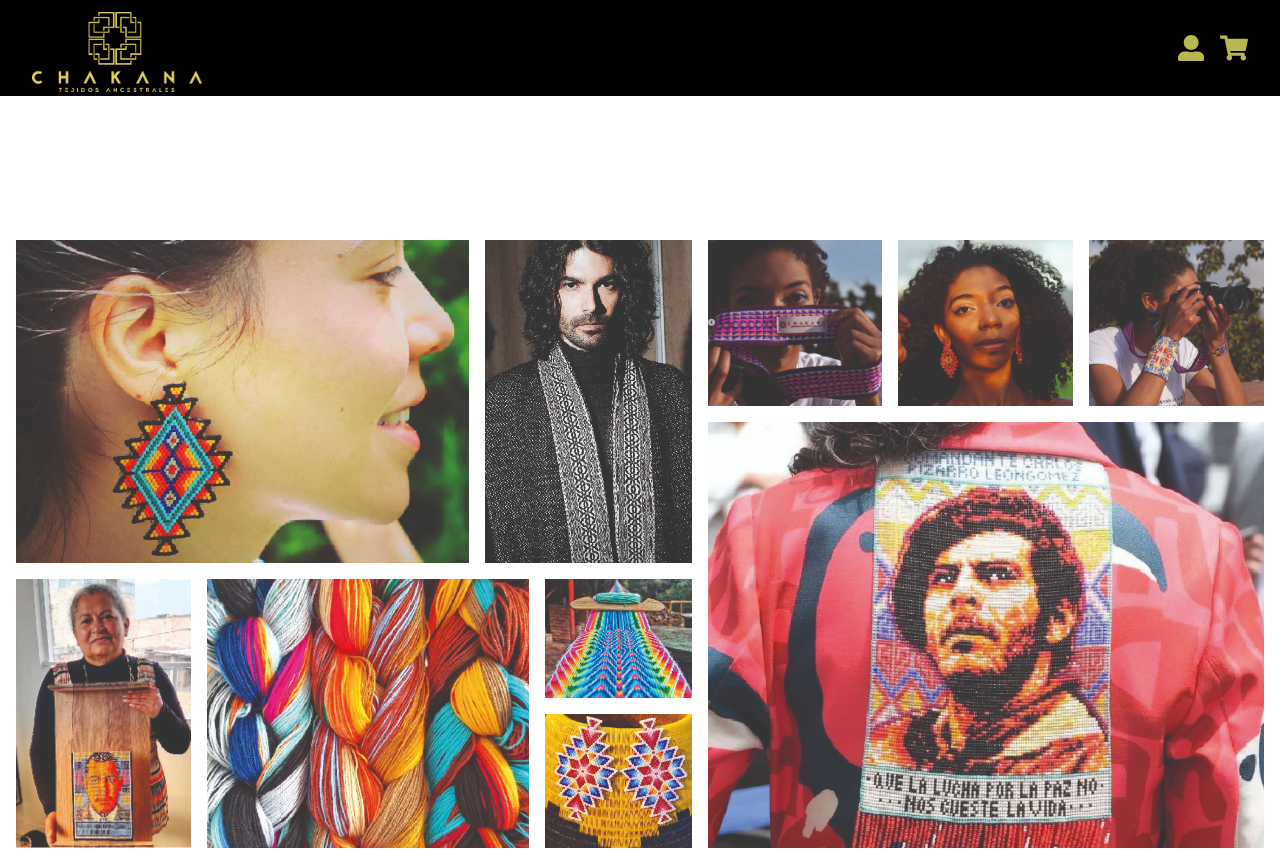
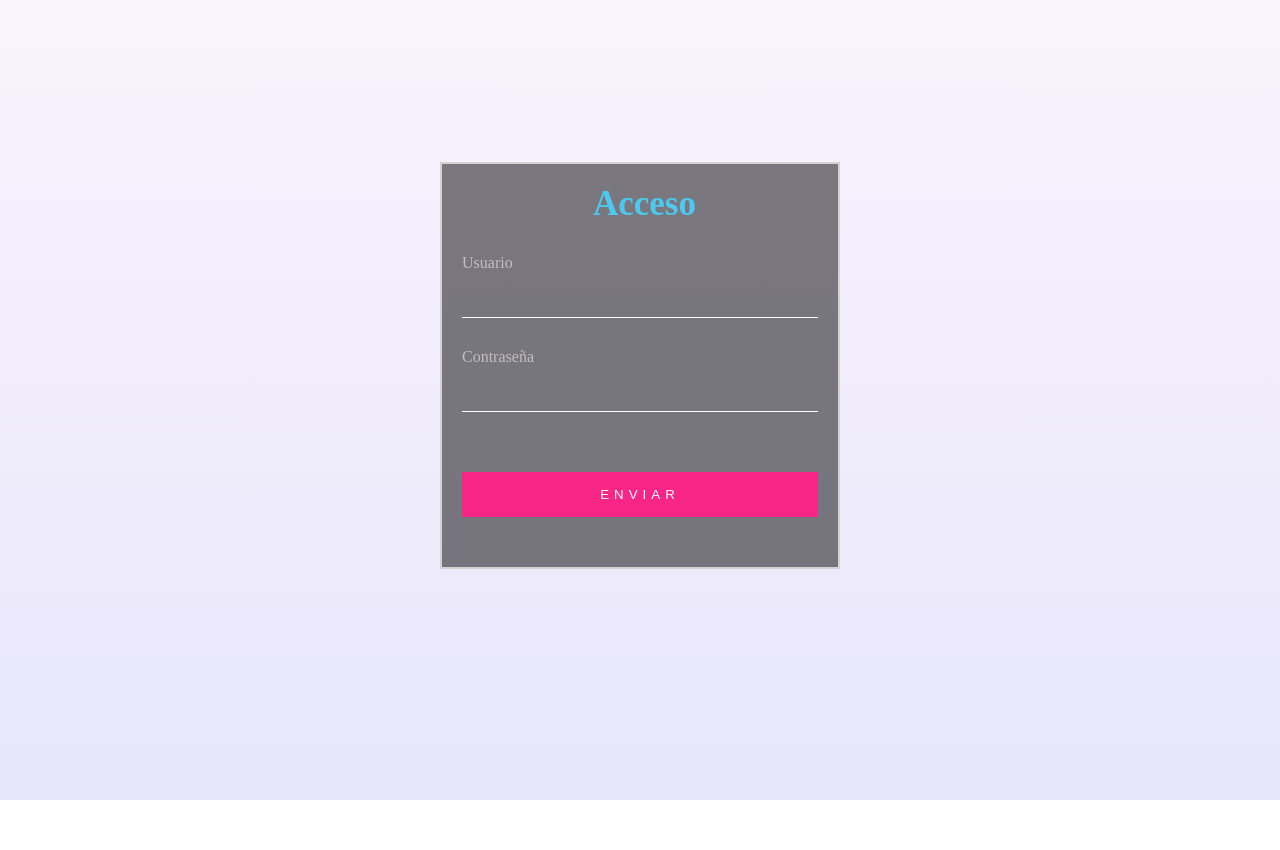
Before and after one commit to SofiaOviedo24/Chakana_Shop, a React (Vite) app: page / in a window 1280 px wide. Shown: the top 850 px of the page. After the commit the page ends 800 px from the top, so only its background shows below. Built offline with nearby package versions, Linux system fonts and the light colour scheme; a web font is replaced by a local one.

Commit message:
Agrego Login relacionado al proyecto

```diff
--- a/src/App.jsx
+++ b/src/App.jsx
@@ -1,14 +1,16 @@
-import Navbar from "./componentes/Navbar";
-import Main from "./componentes/Main";
-import Productos from "./componentes/Productos";
-import Detalle from "./componentes/Detalle";
+import {BrowserRouter, Routes, Route} from 'react-router-dom'
+import ForLogin from './componentes/FormLogin';
+
+
 const App = () => {
   return (
     <>
-      <Navbar />
-      <Main />
-      <Productos/>
-      <Detalle/>
+
+      <BrowserRouter>
+      <Routes>
+        <Route exact path="/" element={<ForLogin />}/>
+      </Routes>
+      </BrowserRouter>
     </>
   );
 };
--- a/src/componentes/Detalle.jsx
+++ b/src/componentes/Detalle.jsx
@@ -10,7 +10,7 @@ const Detalle = function () {
   return (
     <>
       {producto == null ? null : (
-        <section className={DetalleStyle.inicio}>
+        <section id="Detalle" className={DetalleStyle.inicio}>
         <article className={DetalleStyle.contenedor}>
           <form
             onSubmit={function () {
--- a/src/componentes/FormLogin.jsx
+++ b/src/componentes/FormLogin.jsx
@@ -1,7 +1,9 @@
-import Navbar from "./componentes/Navbar";
-import Main from "./componentes/Main";
-import Productos from "./componentes/Productos";
-import Detalle from "./componentes/Detalle";
+import  {useState} from 'react';
+import LoginStyle from '../css/login.modules.css'
+import Navbar from "./Navbar";
+import Main from "./Main";
+import Productos from "./Productos";
+import Detalle from "./Detalle";
 
 export const ForLogin = () => {
 
@@ -54,7 +56,6 @@ export const ForLogin = () => {
 
                 {miLogin === "true" && <Navbar usuario={use}/> }
                 {miLogin === "true" && <Main/> }
-                {miLogin === "true" && <Catalogo/> }
                 {miLogin === "true" && <Productos/> }
                 {miLogin === "true" && <Detalle/> }
 
--- a/src/componentes/Main.jsx
+++ b/src/componentes/Main.jsx
@@ -3,7 +3,7 @@ import MainStyle from "../css/Main.module.css";
 
 const Main = () => {
   return (
-    <section>
+    <section id="Main">
       <section className={MainStyle.galeria}>
         <picture className={MainStyle.pic1}>
           <img src="/imgs/06_P5.jpg" alt="Strap 06" />
--- a/src/componentes/Navbar.jsx
+++ b/src/componentes/Navbar.jsx
@@ -3,13 +3,36 @@ import { FaUserAlt } from "react-icons/fa";
 import Carrito from "./Carrito";
 
 
+
 const Navbar = (props) => {
+
+  function SerrarSesion (){
+    document.getElementById("forma").style.display = "block";
+    document.getElementById("usuario").value = "";
+    document.getElementById("password").value = "";
+    document.getElementById("usuario").focus();
+    window.location.replace('');
+    document.getElementById("Navbar").style.display = "none";
+    document.getElementById("Main").style.display = "none";
+    document.getElementById("Productos").style.display = "none";
+    document.getElementById("Detalles").style.display = "none";
+
+
+
+
+  }
+
   return (
-    <section className={NavbarStyle.titulo}>
+    <section id="Navbar" className={NavbarStyle.titulo}>
       <picture className={NavbarStyle.logo}>
         <img src="/imgs/01 logo.png" alt="Logo tejidos Chakana" />
       </picture>
       <span className={NavbarStyle.iconmenu}>
+
+
+
+
+      <button onClick={SerrarSesion} >Serrar Sesion</button>
       <span className={NavbarStyle.usuario}>{props.usuario} </span>
         <FaUserAlt title="User icon" className={NavbarStyle.user} />
         <Carrito/>
--- a/src/componentes/Productos.jsx
+++ b/src/componentes/Productos.jsx
@@ -8,8 +8,8 @@ const Productos = function () {
   const { setProducto } = useContext(ProductoContext);
   const { catalogo } = useContext(ProductosContext);
   return (
-    <section className={ProductosStyle.galeria}>
-      <ul className={ProductosStyle.galeriaproductos}>
+    <section id="Productos" className={ProductosStyle.galeria}>
+      <ul  className={ProductosStyle.galeriaproductos}>
         {catalogo.map((producto) => (
           <li>
             <picture className={ProductosStyle.imgn}>
--- a/src/css/Navbar.module.css
+++ b/src/css/Navbar.module.css
@@ -19,7 +19,18 @@
 .usuario{
     color:  #fff;
 }
-
+button{
+    width: 120px;
+    padding: 5px;
+    border: none;
+    border-radius: 5px;
+    font-size: 15px;
+}
+button:hover{
+    background: #b8b852;
+    transition: .1s;
+    color: #fff;
+}
 
 .cart {
     color: #b8b852;
--- a/src/css/login.modules.css
+++ b/src/css/login.modules.css
@@ -11,14 +11,14 @@ body{
 
 }
 
-.contenedor h2{
+h2{
 
     margin: 0 0 30px;
     padding: 0;
     font-size: 35px;
     color: #4cc9f0;
     text-align: center;
-    width: 600px;
+    width: 365px;
     justify-content: center;
 }
 .usuario{
@@ -31,23 +31,24 @@ form{
     padding: 20px;
     border: 2px solid lightgray;
     background-color: rgba(0, 0, 0, .5);
-    margin: auto;
+    margin: 50px auto;
+
 
 }
-.contenedor .elemento label{
+label{
     color: #c1bebe;
     justify-content: center;
 }
-.contenedor .elemento input{
+input{
     width: 100%;
-    padding: 10px 0;
+    padding: 15px 0;
     color: #fff;
     background: transparent;
     border: none;
     border-bottom: 1px solid #fff;
     margin-bottom: 30px;
 }
-.contenedor .elemento input[type="submit"]{
+input[type="submit"]{
     background-color: #f72585;
     border: none;
     letter-spacing: 5px;
```
Lines whose indentation alone changed are shown as unchanged.
